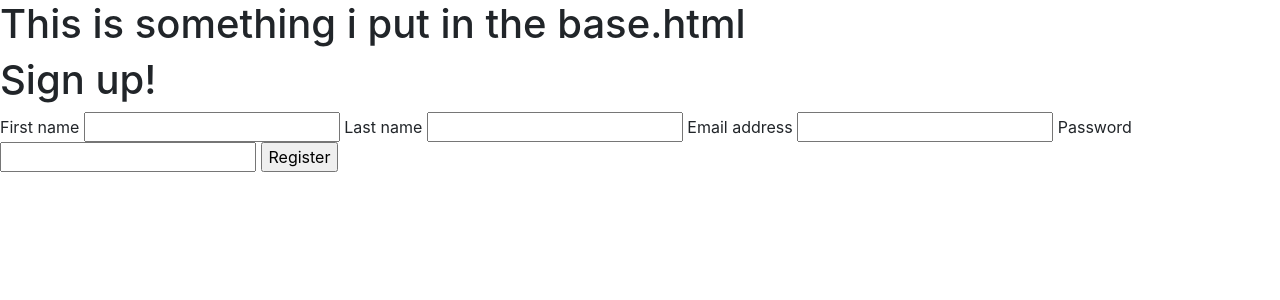
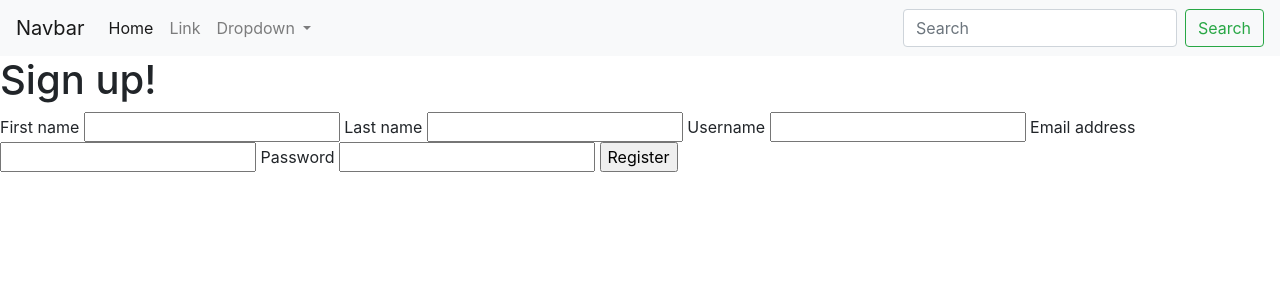
Before and after one commit to noeljane/django_fun, a Django app: page /accounts/signup/ in a window 1280 px wide. Shown: the top 300 px of the page. Run offline with Django 3.2, Linux system fonts and the light colour scheme; some libraries are stand-ins or nearby versions.

Commit message:
fix bug with signup

```diff
--- a/accounts/forms.py
+++ b/accounts/forms.py
@@ -5,4 +5,4 @@ from django.contrib.auth.models import User
 class SignUpForm(ModelForm):
     class Meta():
         model = User
-        fields = ['first_name', 'last_name', 'email', 'password',]
+        fields = ['first_name', 'last_name', 'username', 'email', 'password',]
--- a/accounts/templates/login.html
+++ b/accounts/templates/login.html
@@ -21,7 +21,7 @@
         <label>Password</label>
         <input type="password" name="password" required />
 
-        <input type="submit" value="Login">
+        <input type="submit" value="login">
       </form>
     {% endif %}
 
--- a/accounts/views.py
+++ b/accounts/views.py
@@ -25,7 +25,7 @@ def signup(request):
 def login(request):
     if request.method == 'POST':
         user = auth.authenticate(
-        username = request.POST['username'],
+        email = request.POST['username'],
         password = request.POST['password']
         )
         if user is not None:
--- a/base_templates/base.html
+++ b/base_templates/base.html
@@ -9,7 +9,42 @@
     <script src="https://maxcdn.bootstrapcdn.com/bootstrap/4.0.0/js/bootstrap.min.js" integrity="sha384-JZR6Spejh4U02d8jOt6vLEHfe/JQGiRRSQQxSfFWpi1MquVdAyjUar5+76PVCmYl" crossorigin="anonymous"></script>
   </head>
   <body>
-    <h1>This is something i put in the base.html </h1>
+    <nav class="navbar navbar-expand-lg navbar-light bg-light">
+      <a class="navbar-brand" href="#">Navbar</a>
+      <button class="navbar-toggler" type="button" data-toggle="collapse" data-target="#navbarSupportedContent" aria-controls="navbarSupportedContent" aria-expanded="false" aria-label="Toggle navigation">
+        <span class="navbar-toggler-icon"></span>
+      </button>
+
+      <div class="collapse navbar-collapse" id="navbarSupportedContent">
+        <ul class="navbar-nav mr-auto">
+          <li class="nav-item active">
+            <a class="nav-link" href="#">Home <span class="sr-only">(current)</span></a>
+          </li>
+          <li class="nav-item">
+            <a class="nav-link" href="#">Link</a>
+          </li>
+          <li class="nav-item dropdown">
+            <a class="nav-link dropdown-toggle" href="#" id="navbarDropdown" role="button" data-toggle="dropdown" aria-haspopup="true" aria-expanded="false">
+              Dropdown
+            </a>
+            <div class="dropdown-menu" aria-labelledby="navbarDropdown">
+              {% if user.is_authenticated %}
+                <a class="dropdown-item" href=#"">Logout</a>
+              {% else %}
+                <a class="dropdown-item" href="{% url 'login'%}">Another action</a>
+                <div class="dropdown-divider"></div>
+                <a class="dropdown-item" href="#">Something else here</a>
+              {% endif %}
+            </div>
+          </li>
+
+        </ul>
+        <form class="form-inline my-2 my-lg-0">
+          <input class="form-control mr-sm-2" type="search" placeholder="Search" aria-label="Search">
+          <button class="btn btn-outline-success my-2 my-sm-0" type="submit">Search</button>
+        </form>
+      </div>
+    </nav>
     {% block base %}
 
     {% endblock %}
```
